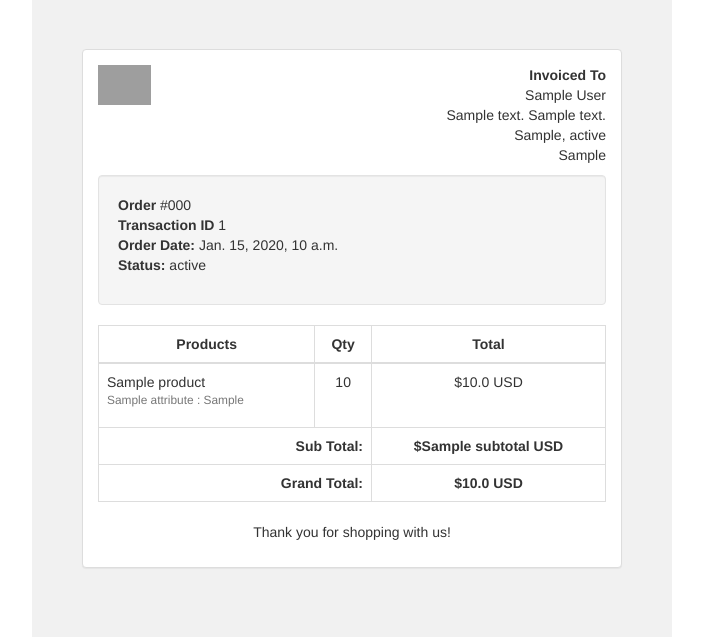
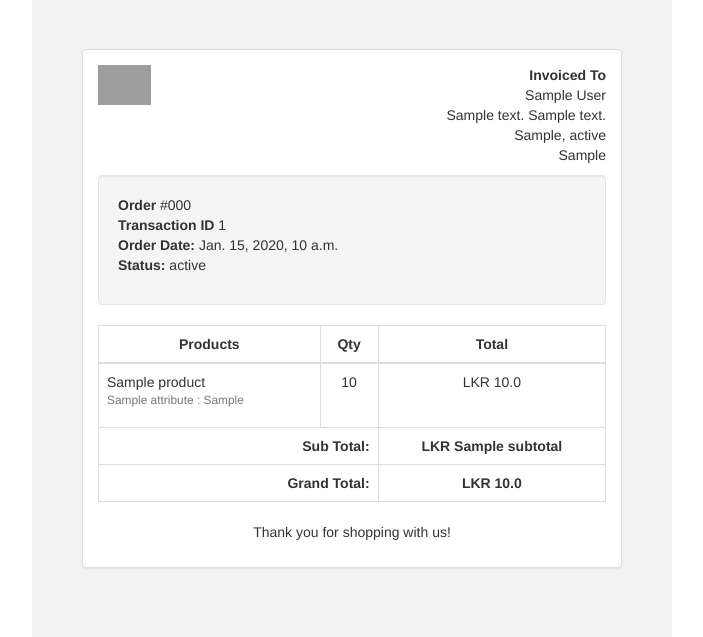
Before and after one commit to dehemi2001/ecommerce_django, a Django app: template templates/accounts/order_detail.html in a window 1280 px wide. Shown: the part 255-892 px from the top of the page, without its empty margins (288-991 px from the left). Run offline with Django 5.2, Linux system fonts and the light colour scheme; tables that the repository leaves empty hold one stand-in row (values such as "Sample post"); the template is opened without the code that fills it: values that come from a table or form of the project are taken from there, most other values are stand-ins (such as "Sample title", 1, 10 or a date in 2020); some libraries are stand-ins or nearby versions; grey boxes are pictures that could not be loaded.

Commit message:
LKR implemented instead of USD in oreder_detail and order_complete

```diff
--- a/templates/accounts/order_detail.html
+++ b/templates/accounts/order_detail.html
@@ -66,19 +66,19 @@
                                             </p>
                                                 </td>
                                                 <td class="text-center">{{item.quantity}}</td>
-                                                <td class="text-center">${{item.product_price}} USD</td>
+                                                <td class="text-center">LKR {{item.product_price}}</td>
                                             </tr>
                                             {% endfor %}
                                         </tbody>
                                         <tfoot>
                                             <tr>
                                                 <th colspan="2" class="text-right">Sub Total:</th>
-                                                <th class="text-center">${{subtotal}} USD</th>
+                                                <th class="text-center">LKR {{subtotal}}</th>
                                             </tr>
 
                                             <tr>
                                                 <th colspan="2" class="text-right">Grand Total:</th>
-                                                <th class="text-center">${{order.order_total}} USD</th>
+                                                <th class="text-center">LKR {{order.order_total}}</th>
                                             </tr>
                                         </tfoot>
                                     </table>
--- a/templates/orders/order_complete.html
+++ b/templates/orders/order_complete.html
@@ -76,19 +76,19 @@
                                             </p>
                                                 </td>
                                                 <td class="text-center">{{item.quantity}}</td>
-                                                <td class="text-center">${{item.product_price}} USD</td>
+                                                <td class="text-center">LKR {{item.product_price}}</td>
                                             </tr>
                                             {% endfor %}
                                         </tbody>
                                         <tfoot>
                                             <tr>
                                                 <th colspan="2" class="text-right">Sub Total:</th>
-                                                <th class="text-center">${{subtotal}} USD</th>
+                                                <th class="text-center">LKR {{subtotal}}</th>
                                             </tr>
 
                                             <tr>
                                                 <th colspan="2" class="text-right">Grand Total:</th>
-                                                <th class="text-center">${{payment.usd_amount}} USD</th>
+                                                <th class="text-center">$ {{payment.usd_amount}}</th>
                                             </tr>
                                         </tfoot>
                                     </table>
```
